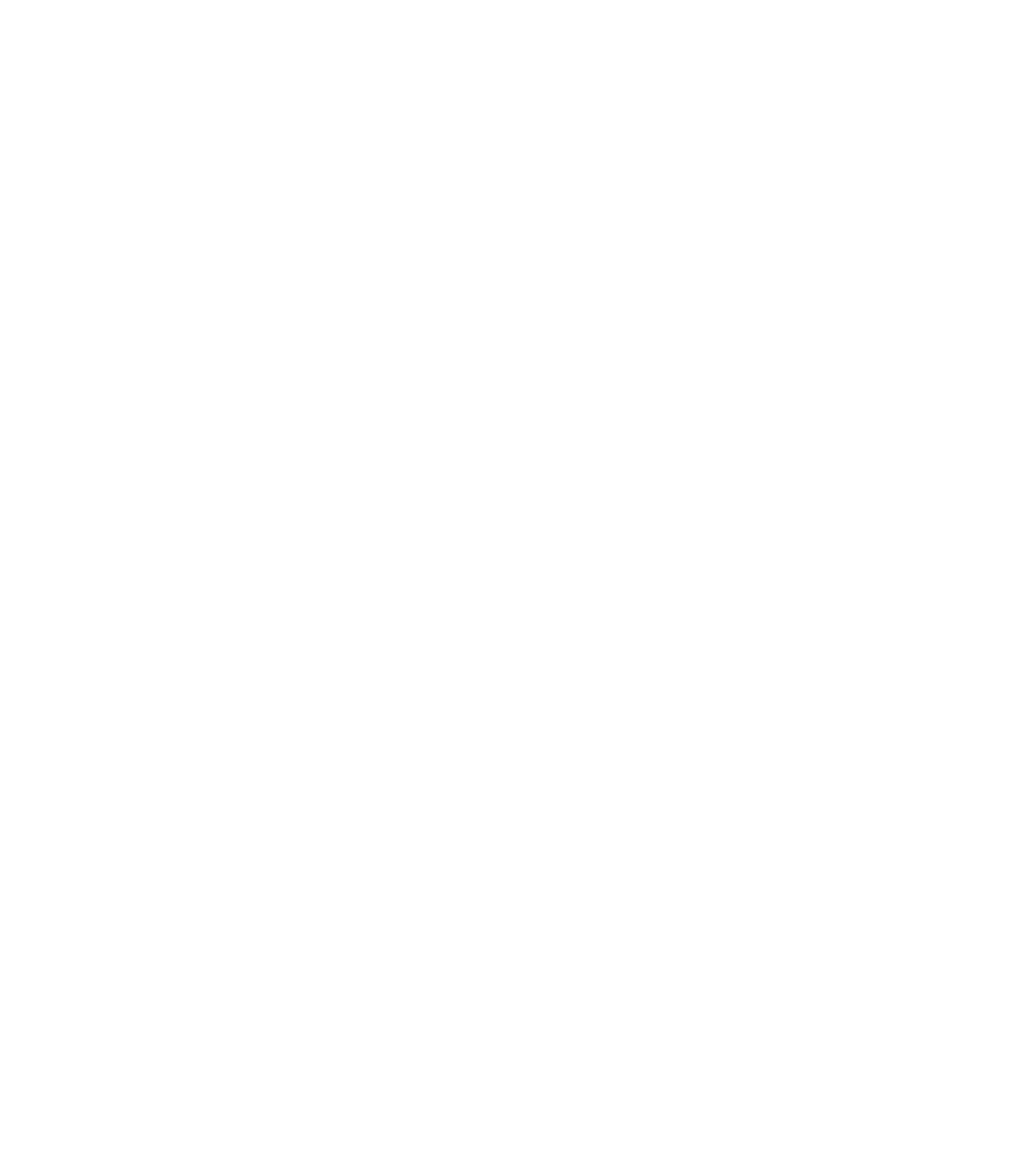
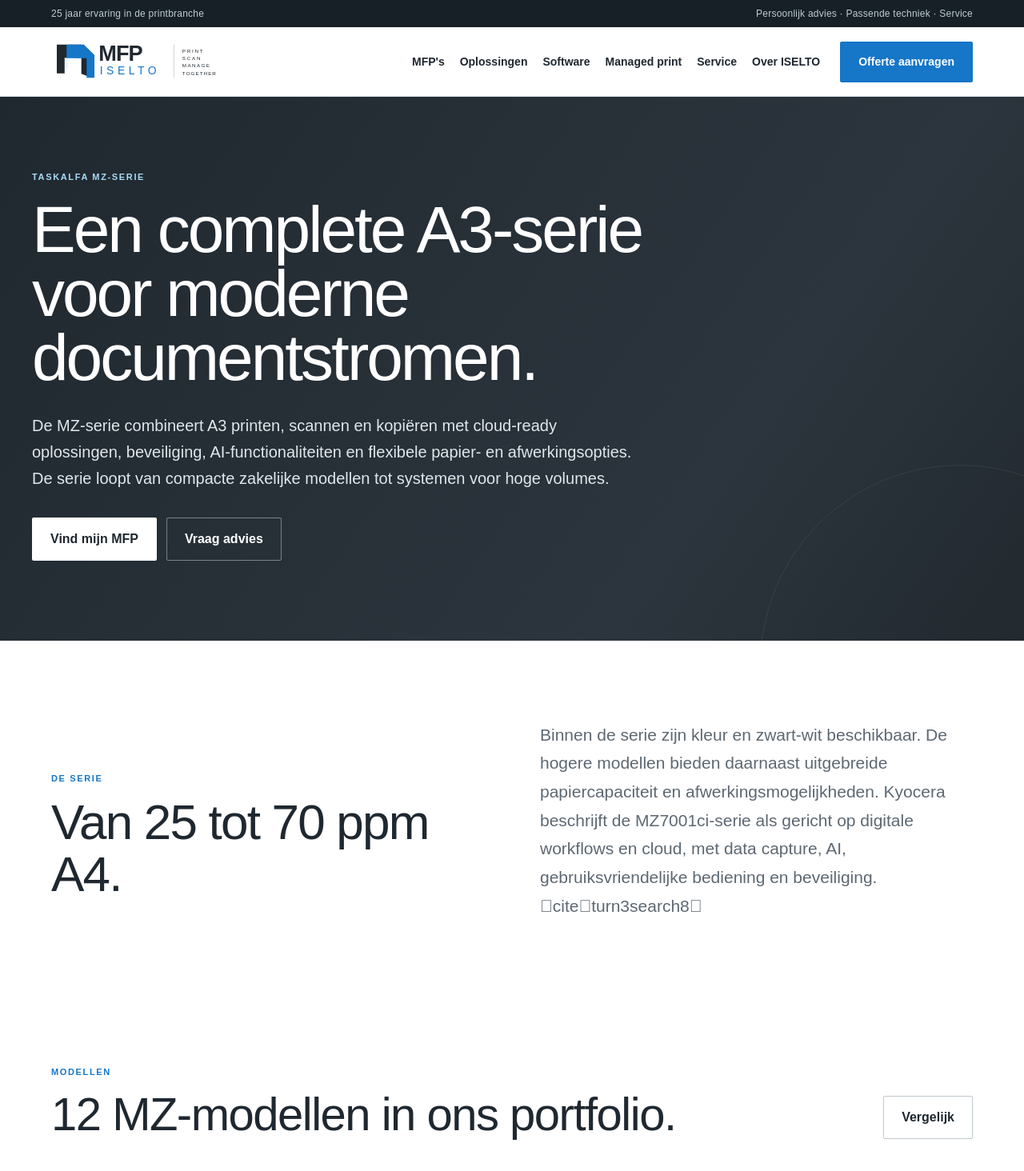
Before and after one commit to bramderks/Mfp, a Next.js app: page /producten/taskalfa-mz-serie in a window 1280 px wide. Before the commit this address had no page. Shown: the top 1464 px of the page at 80% size. Before the commit the page ends 800 px from the top, so only its background shows below. Built offline with nearby package versions, Linux system fonts and the light colour scheme; grey boxes are pictures that could not be loaded.

Commit message:
Add SEO category page app/producten/taskalfa-mz-serie/page.tsx

```diff
--- /dev/null
+++ b/app/producten/taskalfa-mz-serie/page.tsx
@@ -0,0 +1,12 @@
+import Link from "next/link";
+import {products} from "@/lib/products";
+export const metadata={title:"Kyocera TASKalfa MZ-serie | A3 multifunctionals",description:"Bekijk de Kyocera TASKalfa MZ-serie: A3 kleuren- en zwart-wit multifunctionals van 25 tot 70 ppm. Vergelijk specificaties en vraag advies."};
+export default function MzSeries(){
+ const items=products.filter(p=>p.name.startsWith("TASKalfa MZ"));
+ return <main>
+  <section className="dark-hero"><div className="container hero-copy"><div className="eyebrow eyebrow-light">TASKALFA MZ-SERIE</div><h1>Een complete A3-serie voor moderne documentstromen.</h1><p>De MZ-serie combineert A3 printen, scannen en kopiëren met cloud-ready oplossingen, beveiliging, AI-functionaliteiten en flexibele papier- en afwerkingsopties. De serie loopt van compacte zakelijke modellen tot systemen voor hoge volumes.</p><div className="hero-actions"><Link className="btn btn-light" href="/mfp-kiezen">Vind mijn MFP</Link><Link className="btn btn-outline-light" href="/offerte">Vraag advies</Link></div></div></section>
+  <section className="container editorial-section"><div className="section-intro"><div><div className="eyebrow">DE SERIE</div><h2>Van 25 tot 70 ppm A4.</h2></div><div><p className="lead">Binnen de serie zijn kleur en zwart-wit beschikbaar. De hogere modellen bieden daarnaast uitgebreide papiercapaciteit en afwerkingsmogelijkheden. Kyocera beschrijft de MZ7001ci-serie als gericht op digitale workflows en cloud, met data capture, AI, gebruiksvriendelijke bediening en beveiliging. citeturn3search8</p></div></div></section>
+  <section className="container catalog-section"><div className="section-head"><div><div className="eyebrow">MODELLEN</div><h2>{items.length} MZ-modellen in ons portfolio.</h2></div><Link className="btn btn-secondary" href="/vergelijker">Vergelijk</Link></div><div className="product-grid">{items.map(p=><Link href={"/producten/"+p.slug} className="card product-card" key={p.slug}><div className="product-image"><img src={p.image} alt={p.name} className="product-image-element" loading="lazy"/></div><div className="product-copy"><div className="eyebrow">{p.category}</div><h3>{p.name}</h3><p>{p.description}</p><div className="product-specs"><span>{p.speed}</span><span>{p.colour?"Kleur":"Zwart-wit"}</span><span>{p.format}</span></div><b>Bekijk model →</b></div></Link>)}</div></section>
+  <section className="split-section"><div className="container split-grid"><div><div className="eyebrow">PERSOONLIJK ADVIES</div><h2>De juiste MZ-configuratie hangt af van uw werk.</h2></div><div><p className="large-copy">Naast het basisapparaat zijn documenttoevoer, papierladen, finisher, scanworkflow, beveiliging en software belangrijk. Wij kunnen de configuratie afstemmen op uw organisatie.</p><Link className="btn btn-primary" href="/offerte">Bespreek uw situatie</Link></div></div></section>
+ </main>;
+}
```
